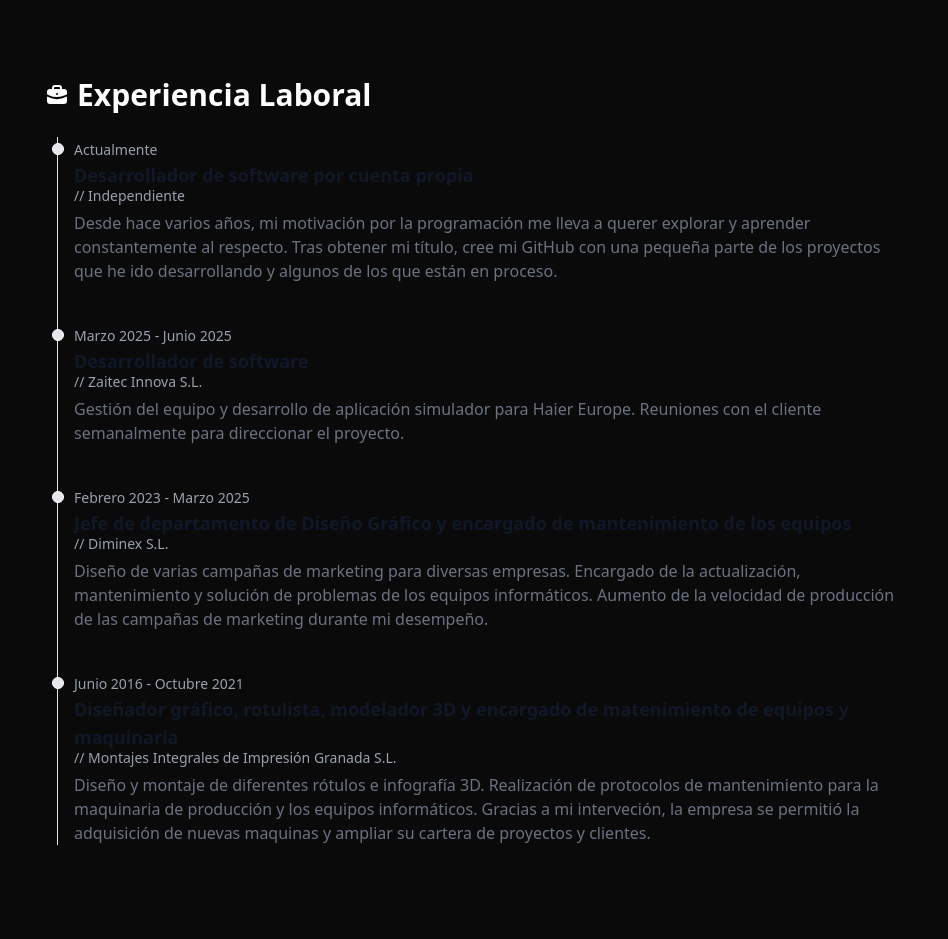
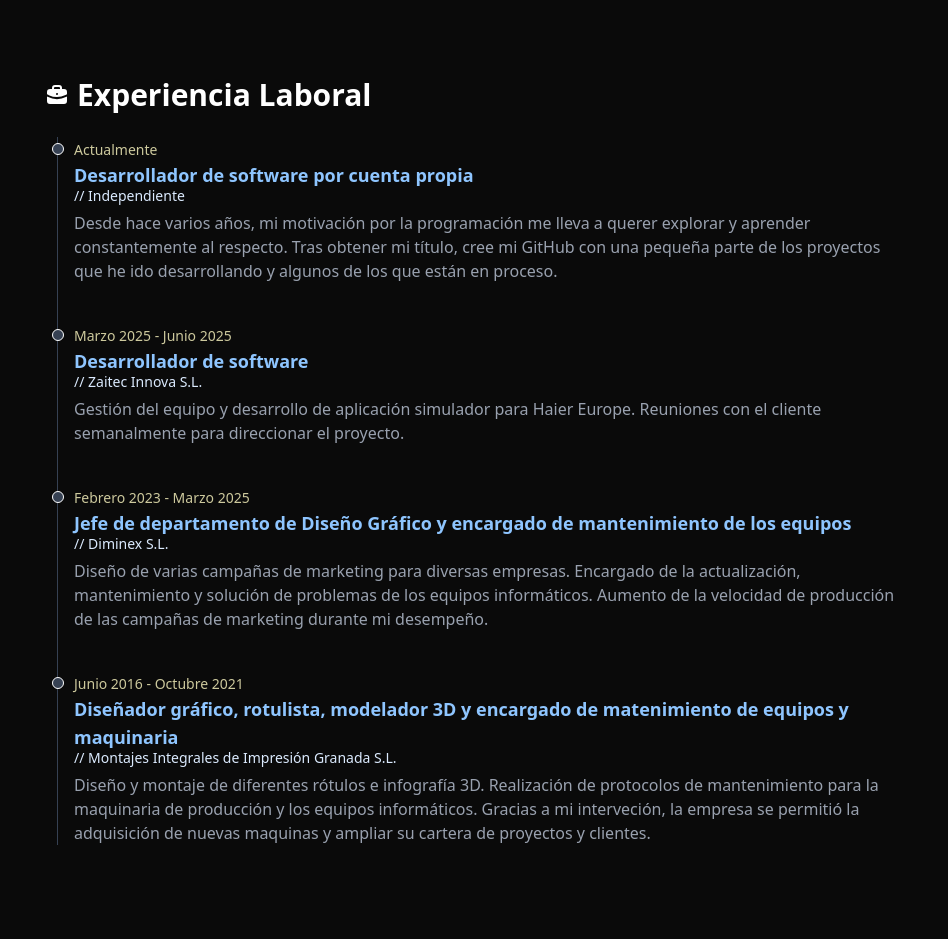
Before and after one commit to AntonioVaron/Web-Portfolio, an Astro site: page / in a window 1280 px wide. Shown: the part 905-1844 px from the top of the page, without its empty margins (165-1113 px from the left). Built offline with nearby package versions, Linux system fonts and the light colour scheme; Astro itself is replaced by a stand-in of ours.

Commit message:
fixed colous

```diff
--- a/src/components/Badge.astro
+++ b/src/components/Badge.astro
@@ -1,5 +1,5 @@
 <span
-    class="bg-blue-100 text-blue-800 text-xs font-medium me-2 px-2.5 py-0.5
-    rounded dark:bg-blue-900 dark:text-blue-300"
+    class="bg-blue-900 text-blue-300 text-xs font-medium me-2 px-2.5 py-0.5
+    rounded"
     ><slot />
 </span>
--- a/src/components/Experience.astro
+++ b/src/components/Experience.astro
@@ -30,7 +30,7 @@ const EXPERIENCE =  [
     }
 ]
 ---
-<ol class="relative border-s border-gray-200 dark:border-gray-700 ml-3">
+<ol class="relative border-s border-gray-700 ml-3">
     {
         EXPERIENCE.map(experience => (
             <li class="mb-10 ms-4">
--- a/src/components/ExperienceItem.astro
+++ b/src/components/ExperienceItem.astro
@@ -7,8 +7,8 @@ export interface Props {
 }
 const { date, company, title, description} = Astro.props
 ---
-<div class="absolute w-3 h-3 bg-gray-200 rounded-full mt-1.5 -start-1.5 border border-white dark:border-gray-900 dark:bg-gray-700"></div>
-<time class="mb-1 text-sm font-normal leading-none text-gray-400 dark:text-yellow-100/80">{date}</time>
-<h3 class="text-lg font-semibold text-gray-900 dark:text-blue-300">{title}</h3>
-<h3 class="mb-2 text-sm font-normal leading-none text-gray-400 dark:text-blue-100">{company}</h3>
-<p class="text-base font-normal text-gray-500 dark:text-gray-400">{description}</p>
+<div class="absolute w-3 h-3 bg-gray-700 rounded-full mt-1.5 -start-1.5 border border-white border-gray-900"></div>
+<time class="mb-1 text-sm font-normal leading-none text-yellow-100/80">{date}</time>
+<h3 class="text-lg font-semibold text-blue-300">{title}</h3>
+<h3 class="mb-2 text-sm font-normal leading-none text-blue-100">{company}</h3>
+<p class="text-base font-normal text-gray-400">{description}</p>
```
